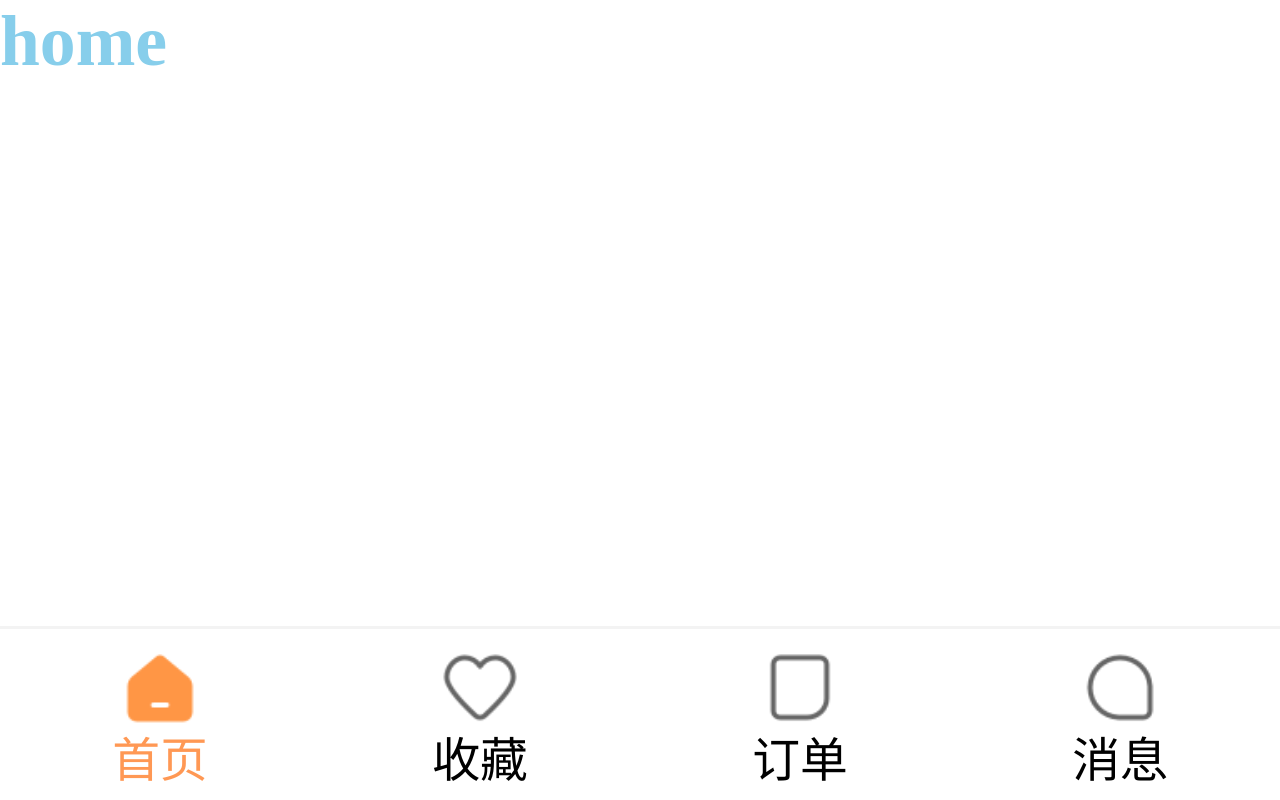
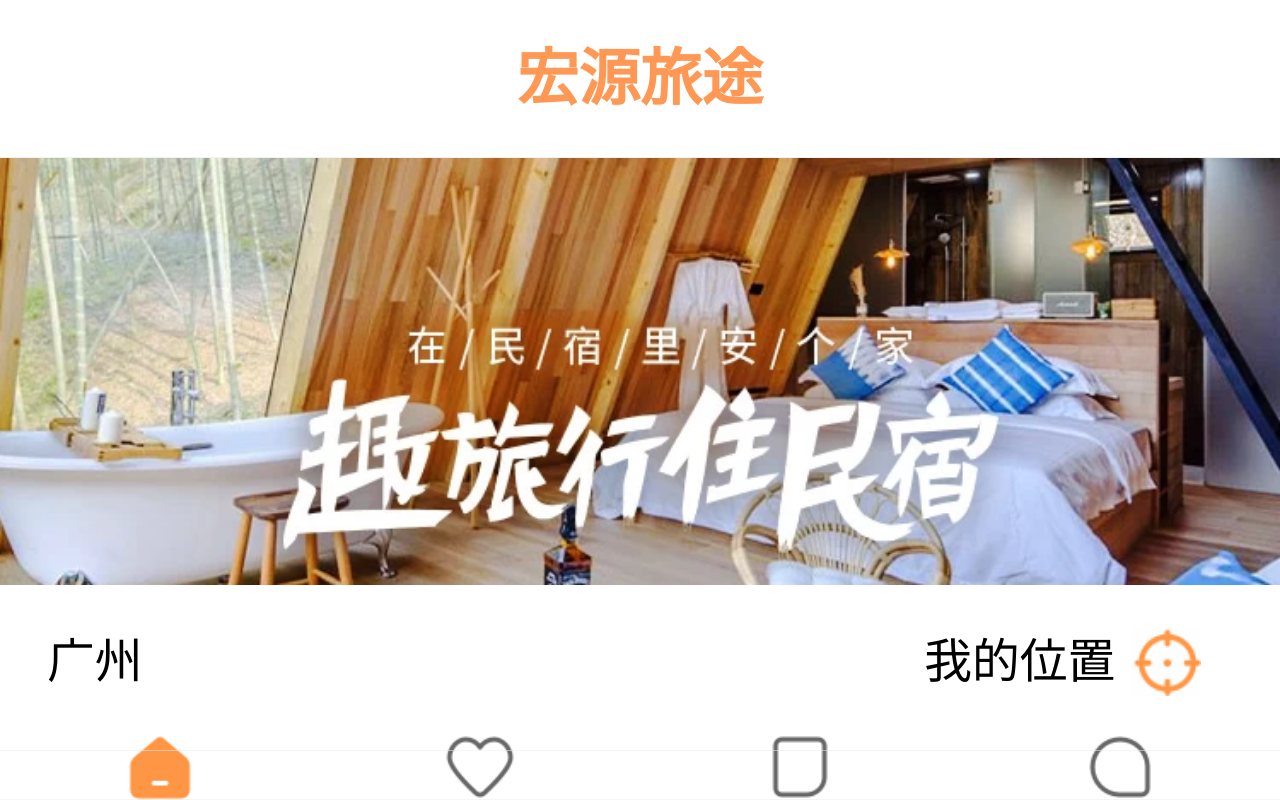
Before and after one commit to january-y/hy-trip, a Vue app: page /home in a window 1280 px wide. Built offline with nearby package versions, Linux system fonts and the light colour scheme.

Commit message:
12-27:home页面

```diff
--- a/package.json
+++ b/package.json
@@ -14,6 +14,7 @@
     "normalize.css": "^8.0.1",
     "pinia": "^2.0.28",
     "pinia-plugin-persistedstate": "^3.0.1",
+    "vant": "^4.0.3",
     "vue": "^3.2.45",
     "vue-router": "^4.1.6"
   },
@@ -24,6 +25,7 @@
     "less": "^4.1.3",
     "npm-run-all": "^4.1.5",
     "typescript": "~4.7.4",
+    "unplugin-vue-components": "^0.22.12",
     "vite": "^4.0.0",
     "vue-tsc": "^1.0.12"
   }
--- a/src/components/tab-bar/tab-bar.vue
+++ b/src/components/tab-bar/tab-bar.vue
@@ -1,6 +1,23 @@
 <template>
   <div class="tab-bar">
-    <template v-for="(item, index) in tabbarData" :key="item.text">
+    <van-tabbar route v-model="currentIndex" active-color="#ff9854">
+      <template v-for="(item, index) in tabbarData" :key="item.text">
+        <van-tabbar-item :to="item.path">
+          <span>{{ item.text }}</span>
+          <template #icon>
+            <img
+              :src="
+                getAssetsImg(
+                  index === currentIndex ? item.imageActive : item.image
+                )
+              "
+              alt=""
+            />
+          </template>
+        </van-tabbar-item>
+      </template>
+    </van-tabbar>
+    <!-- <template v-for="(item, index) in tabbarData" :key="item.text">
       <div
         class="tab-bar-item"
         @click="handleClick(index, item.path)"
@@ -14,7 +31,7 @@
         />
         <div class="text">{{ item.text }}</div>
       </div>
-    </template>
+    </template> -->
   </div>
 </template>
 
@@ -22,37 +39,38 @@
 import tabbarData from "@/assets/data/tabbar";
 import getAssetsImg from "@/utils/getAssetsImg";
 import { ref } from "vue";
-import { useRouter } from "vue-router";
 
-const router = useRouter();
 const currentIndex = ref<number>(0);
-const handleClick = (index: number, path: string) => {
-  currentIndex.value = index;
-  router.push(path);
-};
+// const handleClick = (index: number, path: string) => {
+//   currentIndex.value = index;
+//   router.push(path);
+// };
 </script>
 
 <style lang="less" scoped>
 .tab-bar {
-  position: fixed;
-  display: flex;
-  bottom: 0;
-  left: 0;
-  right: 0;
-  height: 13.3333vw;
-  border-top: 0.2667vw solid #f3f3f3;
-  .active {
-    color: var(--primary-color);
+  img {
+    height: 6.6667vw;
   }
-  .tab-bar-item {
-    flex: 1;
-    display: flex;
-    flex-direction: column;
-    justify-content: center;
-    align-items: center;
-    img {
-      width: 9.3333vw;
-    }
-  }
+  // position: fixed;
+  // display: flex;
+  // bottom: 0;
+  // left: 0;
+  // right: 0;
+  // height: 13.3333vw;
+  // border-top: 0.2667vw solid #f3f3f3;
+  // .active {
+  //   color: var(--primary-color);
+  // }
+  // .tab-bar-item {
+  //   flex: 1;
+  //   display: flex;
+  //   flex-direction: column;
+  //   justify-content: center;
+  //   align-items: center;
+  //   img {
+  //     width: 9.3333vw;
+  //   }
+  // }
 }
 </style>
--- /dev/null
+++ b/src/views/home/c-cpns/top-bar.vue
@@ -0,0 +1,22 @@
+<template>
+  <div class="top-bar">
+    <span>宏源旅途</span>
+  </div>
+</template>
+
+<script setup lang="ts"></script>
+
+<style lang="less" scoped>
+.top-bar {
+  display: flex;
+  justify-content: center;
+  align-items: center;
+  height: 12.2667vw;
+  border-bottom: 1px solid #f2f2f2;
+  span {
+    color: var(--primary-color);
+    font-size: 4.8vw;
+    font-weight: 600;
+  }
+}
+</style>
--- a/src/views/home/home.vue
+++ b/src/views/home/home.vue
@@ -1,13 +1,56 @@
 <template>
   <div class="home">
-    <h2>home</h2>
+    <!-- top -->
+    <top-bar />
+    <!-- banner -->
+    <div class="banner">
+      <img src="@/assets/img/home/banner.webp" alt="" />
+    </div>
+    <!-- location -->
+    <div class="location">
+      <div class="city">
+        <span>广州</span>
+      </div>
+      <div class="position">
+        <span>我的位置</span>
+        <img src="@/assets/img/home/icon_location.png" alt="" />
+      </div>
+    </div>
   </div>
 </template>
 
-<script setup lang="ts"></script>
+<script setup lang="ts">
+import topBar from "./c-cpns/top-bar.vue";
+</script>
 
 <style lang="less" scoped>
 .home {
-  color: skyblue;
+  .banner {
+    img {
+      width: 100%;
+      object-fit: contain;
+    }
+  }
+  .location {
+    display: flex;
+    align-items: center;
+    justify-content: space-between;
+    padding: 3.3333vw 3.6667vw;
+    .city {
+      flex: 1;
+    }
+    .position {
+      display: flex;
+      align-items: center;
+      justify-content: center;
+      width: 26.6667vw;
+      span {
+        padding-right: 1.3333vw;
+      }
+      img {
+        width: 5.3333vw;
+      }
+    }
+  }
 }
 </style>
--- a/vite.config.ts
+++ b/vite.config.ts
@@ -1,14 +1,22 @@
-import { fileURLToPath, URL } from 'node:url'
+import { fileURLToPath, URL } from "node:url";
+// vant
+import Components from "unplugin-vue-components/vite";
+import { VantResolver } from "unplugin-vue-components/resolvers";
 
-import { defineConfig } from 'vite'
-import vue from '@vitejs/plugin-vue'
+import { defineConfig } from "vite";
+import vue from "@vitejs/plugin-vue";
 
 // https://vitejs.dev/config/
 export default defineConfig({
-  plugins: [vue()],
+  plugins: [
+    vue(),
+    Components({
+      resolvers: [VantResolver()],
+    }),
+  ],
   resolve: {
     alias: {
-      '@': fileURLToPath(new URL('./src', import.meta.url))
-    }
-  }
-})
+      "@": fileURLToPath(new URL("./src", import.meta.url)),
+    },
+  },
+});
```
Also changed, not shown: components.d.ts (added, +17 -0 lines), 1 other file (tests, documents, lock files or other folders).
